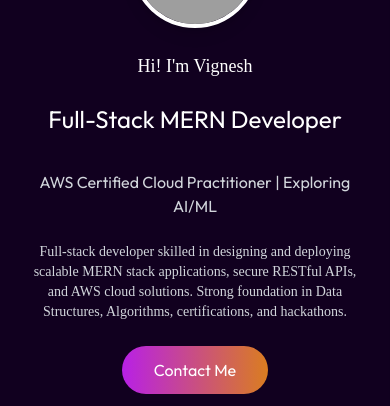
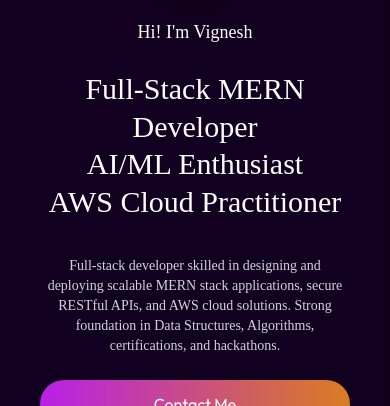
Before and after one commit to vigneshnaramgari/VigneshPortfolio, a React (Vite) app in the folder portfolio-frontend/: page / in a window 390 px wide. Shown: the part 243-649 px from the top of the page. Built offline with nearby package versions, Linux system fonts and the light colour scheme; grey boxes are pictures that could not be loaded; a web font is replaced by a local one.

Commit message:
Update responsiveness and certifications/hackathon details

```diff
--- a/portfolio-frontend/src/components/Certifications.jsx
+++ b/portfolio-frontend/src/components/Certifications.jsx
@@ -6,7 +6,7 @@ export default function Certifications() {
           Certifications & Hackathons
         </h2>
 
-        <div className="grid lg:grid-cols-2 gap-8">
+        <div className="grid grid-cols-1 md:grid-cols-2 gap-8">
           <div className="p-8 rounded-3xl border border-white/10 bg-white/5 backdrop-blur-xl hover:-translate-y-2 transition duration-300">
             <h3 className="text-2xl font-semibold text-white mb-4">Certifications</h3>
             <ul className="space-y-3 text-gray-300">
--- a/portfolio-frontend/src/components/Header.jsx
+++ b/portfolio-frontend/src/components/Header.jsx
@@ -8,7 +8,7 @@ export default function Header() {
       id="top"
       className="w-full min-h-screen px-6 md:px-[8%] pt-24 pb-20 flex items-center justify-center text-center"
     >
-      <div className="w-full max-w-4xl mx-auto flex flex-col items-center gap-6">
+      <div className="w-full max-w-5xl mx-auto px-4 flex flex-col items-center gap-6">
 
         {/* Profile Image */}
         <div className="w-32 h-32 sm:w-36 sm:h-36 rounded-full overflow-hidden border-4 border-white shadow-lg">
@@ -22,24 +22,25 @@ export default function Header() {
         <h3 className="flex items-center gap-2 text-lg md:text-xl font-Ovo">
           Hi! I'm Vignesh
         </h3>
-<h1 className="text-2xl sm:text-5xl lg:text-5xl font-ovo leading-tight">
-  Full-Stack MERN Developer
-</h1>
+        <h1 className="text-3xl sm:text-4xl md:text-5xl lg:text-6xl font-Ovo leading-tight">
+          Full-Stack MERN Developer
+          <br />
+          AI/ML Enthusiast
+          <br />
+          AWS Cloud Practitioner
+        </h1>
 
-<p className="mt-3 text-base sm:text-lg lg:text-xl text-gray-300 font-ovo">
-  AWS Certified Cloud Practitioner | Exploring AI/ML
-</p>
-        <p className="max-w-2xl font-Ovo text-gray-300 text-sm sm:text-base">
+        <p className="mt-3 max-w-2xl text-sm sm:text-base md:text-lg text-gray-300 font-Ovo">
           Full-stack developer skilled in designing and deploying scalable MERN stack
           applications, secure RESTful APIs, and AWS cloud solutions. Strong
           foundation in Data Structures, Algorithms, certifications, and hackathons.
         </p>
 
         {/* Buttons */}
-        <div className="flex flex-col sm:flex-row items-center gap-4">
+        <div className="flex flex-col sm:flex-row items-center gap-4 w-full sm:w-auto">
           <a
             href="#contact"
-            className="px-8 py-2 rounded-full bg-gradient-to-r from-[#b820e6] to-[#da7d20] text-white"
+            className="w-full sm:w-auto px-8 py-2 rounded-full bg-gradient-to-r from-[#b820e6] to-[#da7d20] text-white text-center"
           >
             Contact Me
           </a>
--- a/portfolio-frontend/src/components/Projects.jsx
+++ b/portfolio-frontend/src/components/Projects.jsx
@@ -39,7 +39,7 @@ export default function Projects () {
         Projects
       </h2>
 
-      <div className="grid sm:grid-cols-2 lg:grid-cols-3 gap-12 max-w-7xl mx-auto">
+      <div className="grid grid-cols-1 sm:grid-cols-2 lg:grid-cols-3 gap-8 max-w-7xl mx-auto">
         {projects.map((project, i) => (
           <div
             key={i}
```
